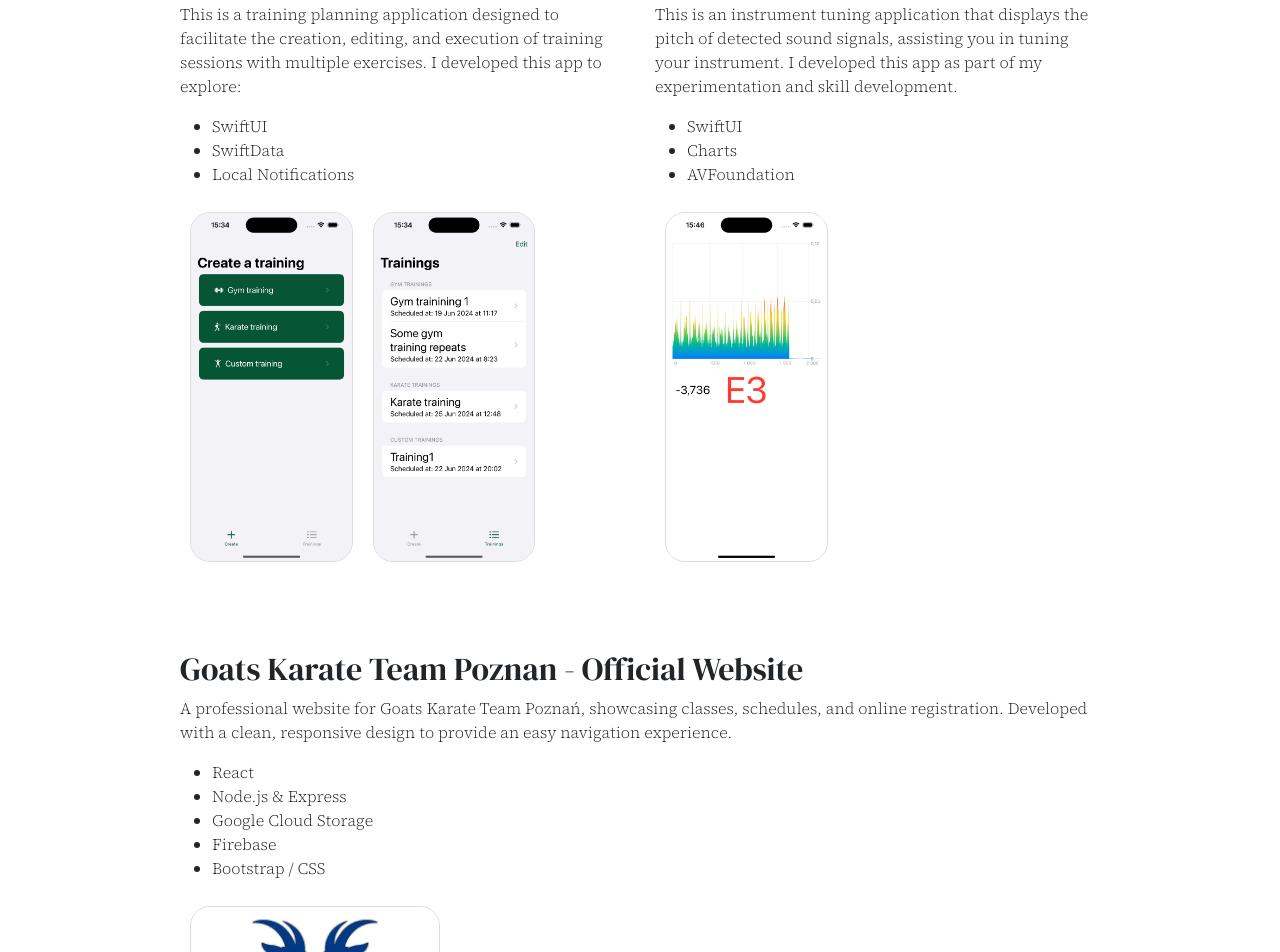
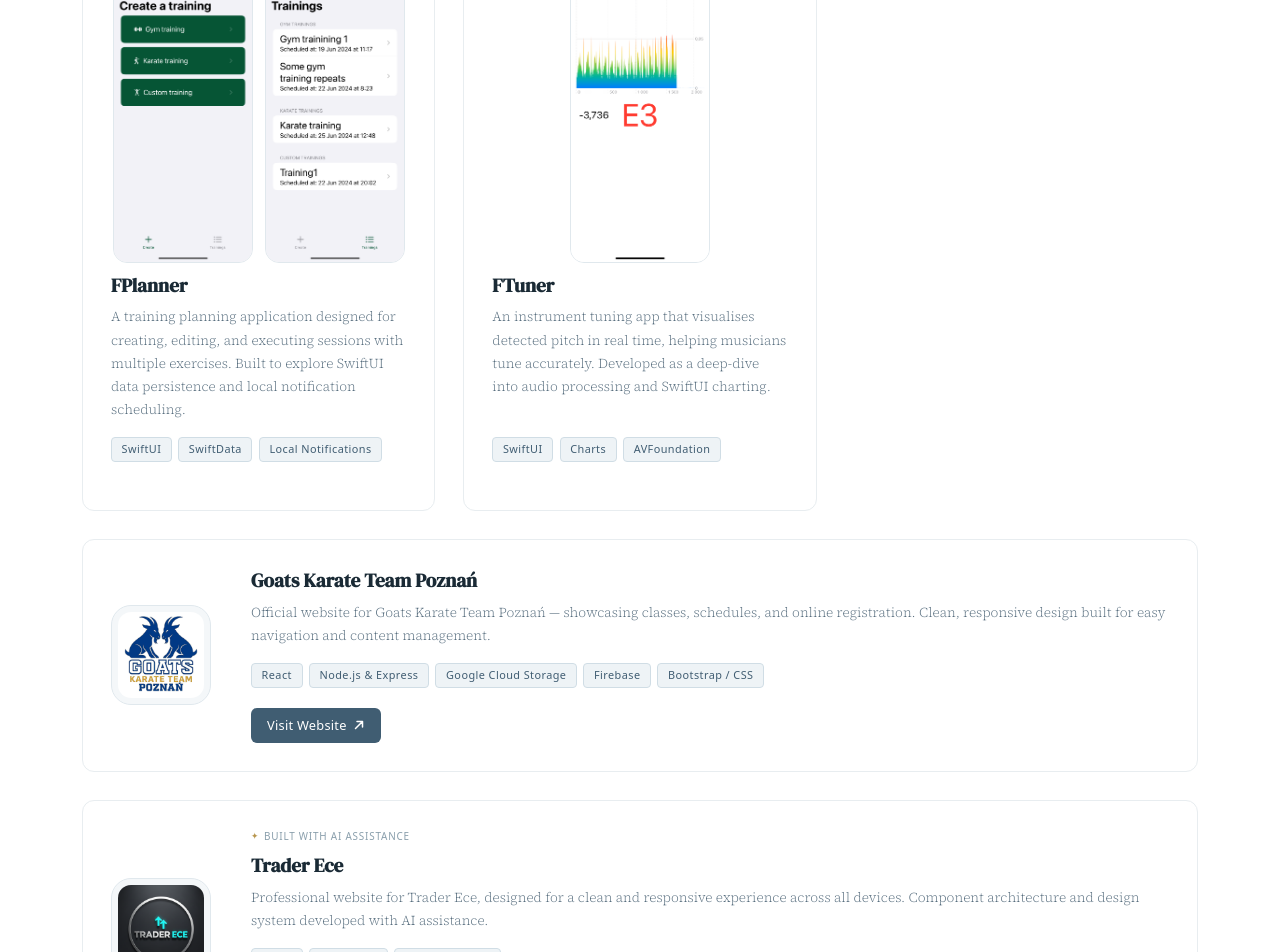
Before and after one commit to fatihkaganemre/personal-webiste, a React (Vite) app in the folder my-website/: page / in a window 1280 px wide. Shown: the part 1840-2792 px from the top of the page. Built offline with nearby package versions, Linux system fonts and the light colour scheme.

Commit message:
Add trader ece website

```diff
--- a/my-website/src/components/Portfolio.css
+++ b/my-website/src/components/Portfolio.css
@@ -1,44 +1,230 @@
-.portfolio-img {
-  max-height: 350px;
-  max-width: 250px;
-  object-fit: cover;
-  border: 1px solid #ddd;
-  border-radius: 20px;
-  margin: 10px;
-  transition: transform 0.3s;
+/* ── Portfolio Section ── */
+.portfolio {
+  padding-bottom: 5rem;
 }
 
-.portfolio-img:hover {
-  transform: scale(1.03);
+/* ── Hero Banner ── */
+.portfolio-hero {
+  padding: 4rem 0 3rem;
+  text-align: center;
+  border-bottom: 1px solid rgba(64, 93, 114, 0.15);
+  margin-bottom: 3.5rem;
 }
 
-/* BUTTON */
+.portfolio-hero h1 {
+  font-size: clamp(2.2rem, 5vw, 3.2rem);
+  letter-spacing: -0.01em;
+  margin-bottom: 0.75rem;
+  color: #1a2a35;
+}
+
+.portfolio-hero p {
+  font-size: 1rem;
+  color: #5a7080;
+  max-width: 520px;
+  margin: 0 auto;
+  line-height: 1.7;
+}
+
+/* ── Grid ── */
+.portfolio-grid {
+  display: grid;
+  grid-template-columns: repeat(auto-fill, minmax(340px, 1fr));
+  gap: 1.75rem;
+}
+
+/* ── Card ── */
+.portfolio-card {
+  background: #fff;
+  border: 1px solid #e8edf0;
+  border-radius: 12px;
+  padding: 1.75rem;
+  display: flex;
+  flex-direction: column;
+  gap: 10px;
+  transition: box-shadow 0.25s ease, transform 0.25s ease;
+  position: relative;
+  overflow: hidden;
+}
+
+.portfolio-card::before {
+  content: '';
+  position: absolute;
+  top: 0; left: 0; right: 0;
+  height: 3px;
+  background: linear-gradient(90deg, #405d72, #6b93ad);
+  opacity: 0;
+  transition: opacity 0.25s ease;
+}
+
+.portfolio-card:hover {
+  box-shadow: 0 8px 32px rgba(64, 93, 114, 0.12);
+  transform: translateY(-3px);
+}
+
+.portfolio-card:hover::before {
+  opacity: 1;
+}
+
+/* Wide card spans full width */
+.portfolio-card.card-wide {
+  grid-column: 1 / -1;
+  flex-direction: row;
+  align-items: center;
+  gap: 2.5rem;
+}
+
+@media (max-width: 700px) {
+  .portfolio-card.card-wide {
+    flex-direction: column;
+    gap: 1.5rem;
+  }
+}
+
+/* ── Card content area ── */
+.card-body {
+  flex: 1;
+  display: flex;
+  flex-direction: column;
+}
+
+/* ── Title ── */
+.card-title {
+  font-size: 1.2rem;
+  font-weight: 600;
+  color: #1a2a35;
+  margin-bottom: 0.5rem;
+  line-height: 1.3;
+}
+
+/* ── Description ── */
+.card-desc {
+  font-size: 0.85rem;
+  color: #5a7080;
+  line-height: 1.7;
+  margin-bottom: 1rem;
+  flex: 1;
+}
+
+/* ── Tech tags ── */
+.tech-list {
+  display: flex;
+  flex-wrap: wrap;
+  gap: 0.4rem;
+  margin-bottom: 1.25rem;
+  list-style: none;
+  padding: 0;
+}
+
+.tech-tag {
+  font-size: 0.68rem;
+  font-weight: 500;
+  letter-spacing: 0.04em;
+  padding: 0.2rem 0.6rem;
+  border-radius: 4px;
+  background: #eef3f6;
+  color: #405d72;
+  border: 1px solid #d0dde5;
+  white-space: nowrap;
+}
+
+/* ── Visit button ── */
 .portfolio-btn {
-  display: inline-block;
-  margin-top: 12px;
-  padding: 8px 14px;
+  display: inline-flex;
+  align-items: center;
+  gap: 0.4rem;
+  margin-top: auto;
+  padding: 0.5rem 1rem;
   background-color: #405d72;
-  color: white;
+  color: #fff;
   border-radius: 6px;
   text-decoration: none;
-  font-size: 0.9rem;
+  font-size: 0.8rem;
+  font-weight: 500;
+  width: fit-content;
+  letter-spacing: 0.02em;
+  transition: background-color 0.2s ease, gap 0.2s ease;
 }
 
 .portfolio-btn:hover {
   background-color: #2f4556;
+  gap: 0.6rem;
 }
 
-/* Card spacing */
-.portfolio-card {
-  padding: 15px;
-  border-radius: 15px;
-  background-color: rgba(255,255,255,0.05);
-  margin-bottom: 30px;
+.portfolio-btn svg {
+  flex-shrink: 0;
 }
 
-/* Responsive */
+/* ── Images area ── */
+.portfolio-images {
+  display: flex;
+  gap: 0.75rem;
+  align-items: center;
+  flex-wrap: wrap;
+}
+
+/* App screenshots (tall, portrait) */
+.portfolio-card:not(.card-wide) .portfolio-images {
+  justify-content: center;
+  margin-top: 1.25rem;
+}
+
+.portfolio-img {
+  object-fit: cover;
+  border-radius: 14px;
+  border: 1px solid #e0e8ed;
+  transition: transform 0.3s ease, box-shadow 0.3s ease;
+}
+
+/* Tall screenshots for iOS apps */
+.portfolio-card:not(.card-wide) .portfolio-img {
+  max-height: 300px;
+  max-width: 140px;
+  width: 100%;
+}
+
+/* Logo/icon for website cards */
+.card-wide .portfolio-img {
+  width: 100px;
+  height: 100px;
+  border-radius: 20px;
+  object-fit: contain;
+  flex-shrink: 0;
+  background: #f4f7f9;
+  padding: 6px;
+}
+
+.portfolio-img:hover {
+  transform: scale(1.04);
+  box-shadow: 0 6px 20px rgba(64, 93, 114, 0.15);
+}
+
+/* ── AI badge ── */
+.ai-badge {
+  display: inline-flex;
+  align-items: center;
+  gap: 0.3rem;
+  font-size: 0.62rem;
+  letter-spacing: 0.08em;
+  text-transform: uppercase;
+  color: #8a9fac;
+  margin-bottom: 0.6rem;
+}
+
+.ai-badge::before {
+  content: '✦';
+  color: #b8964e;
+  font-size: 0.55rem;
+}
+
+/* ── Responsive ── */
 @media (max-width: 600px) {
-  .portfolio-img {
-    max-height: 250px;
+  .portfolio-grid {
+    grid-template-columns: 1fr;
+  }
+
+  .portfolio-card:not(.card-wide) .portfolio-img {
+    max-height: 220px;
+    max-width: 110px;
   }
 }
--- a/my-website/src/components/Portfolio.jsx
+++ b/my-website/src/components/Portfolio.jsx
@@ -1,58 +1,98 @@
 import React from "react";
-import './Portfolio.css';
+import "./Portfolio.css";
 
 const projects = [
   {
     title: "FPlanner",
-    description: "This is a training planning application designed to facilitate the creation, editing, and execution of training sessions with multiple exercises. I developed this app to explore:",
+    description:
+      "A training planning application designed for creating, editing, and executing sessions with multiple exercises. Built to explore SwiftUI data persistence and local notification scheduling.",
     tech: ["SwiftUI", "SwiftData", "Local Notifications"],
     images: ["./images/FPlanner1.png", "./images/FPlanner2.png"],
     link: null,
-    colClass: "col-lg-5 col-sm-12"
+    wide: false,
+    aiAssisted: false,
   },
   {
     title: "FTuner",
-    description: "This is an instrument tuning application that displays the pitch of detected sound signals, assisting you in tuning your instrument. I developed this app as part of my experimentation and skill development.",
+    description:
+      "An instrument tuning app that visualises detected pitch in real time, helping musicians tune accurately. Developed as a deep-dive into audio processing and SwiftUI charting.",
     tech: ["SwiftUI", "Charts", "AVFoundation"],
     images: ["./images/FTuner.png"],
     link: null,
-    colClass: "col-lg-5 col-sm-12"
+    wide: false,
+    aiAssisted: false,
   },
   {
-    title: "Goats Karate Team Poznan - Official Website",
-    description: "A professional website for Goats Karate Team Poznań, showcasing classes, schedules, and online registration. Developed with a clean, responsive design to provide an easy navigation experience.",
+    title: "Goats Karate Team Poznań",
+    description:
+      "Official website for Goats Karate Team Poznań — showcasing classes, schedules, and online registration. Clean, responsive design built for easy navigation and content management.",
     tech: ["React", "Node.js & Express", "Google Cloud Storage", "Firebase", "Bootstrap / CSS"],
     images: ["./images/GoatsLogo.png"],
     link: "https://www.goatskarate.pl/",
-    colClass: "col-lg-10 col-sm-12"
-  }
+    wide: true,
+    aiAssisted: false,
+  },
+  {
+    title: "Trader Ece",
+    description:
+      "Professional website for Trader Ece, designed for a clean and responsive experience across all devices. Component architecture and design system developed with AI assistance.",
+    tech: ["React", "TypeScript", "Bootstrap / CSS"],
+    images: ["./images/TraderEceLogo.png"],
+    link: "https://trader-ece.vercel.app/",
+    wide: true,
+    aiAssisted: true,
+  },
 ];
 
+const ArrowIcon = () => (
+  <svg width="12" height="12" viewBox="0 0 12 12" fill="none" xmlns="http://www.w3.org/2000/svg">
+    <path d="M2.5 9.5L9.5 2.5M9.5 2.5H4M9.5 2.5V8" stroke="currentColor" strokeWidth="1.5" strokeLinecap="round" strokeLinejoin="round"/>
+  </svg>
+);
+
 function PortfolioCard({ project }) {
+  const { title, description, tech, images, link, wide, aiAssisted } = project;
+
   return (
-    <div className={`${project.colClass} mb-5 portfolio-card`}>
-      <h2 className="dm-serif-font">{project.title}</h2>
-      <p className="noto-serif-font">{project.description}</p>
-      <ul className="noto-serif-font">
-        {project.tech.map((techItem, idx) => (
-          <li key={idx}>{techItem}</li>
+    <div className={`portfolio-card${wide ? " card-wide" : ""}`}>
+      {/* Images */}
+      <div className="portfolio-images">
+        {images.map((img, idx) => (
+          <img
+            key={idx}
+            src={img}
+            alt={`${title} screenshot ${idx + 1}`}
+            className="portfolio-img"
+          />
+        ))}
+      </div>
+
+      {/* Content */}
+      <div className="card-body">
+        {aiAssisted && (
+          <span className="ai-badge">Built with AI assistance</span>
+        )}
+
+        <h2 className="card-title dm-serif-font">{title}</h2>
+        <p className="card-desc noto-serif-font">{description}</p>
+
+        <ul className="tech-list">
+          {tech.map((item, idx) => (
+            <li key={idx} className="tech-tag">{item}</li>
           ))}
         </ul>
-      <div>
-        {project.images.map((img, idx) => (
-            <img key={idx} src={img} alt={`${project.title} screenshot ${idx + 1}`} className="portfolio-img" />
-        ))}
-      </div>
-      {project.link && (
+
+        {link && (
           <a
-          href={project.link}
+            href={link}
             target="_blank"
             rel="noopener noreferrer"
             className="portfolio-btn"
           >
-          Visit Website
+            Visit Website <ArrowIcon />
           </a>
         )}
+      </div>
     </div>
   );
 }
@@ -60,17 +100,16 @@ function PortfolioCard({ project }) {
 function Portfolio() {
   return (
     <section className="portfolio">
-      <div className="container my-5">
-        <div className="p-5 text-center bg-body-secondary rounded-3">
-          <h1 className="text-body-emphasis dm-serif-font">Portfolio</h1>
-          <p className="lead noto-serif-font">
-            A selection of my work highlighting responsive design, modern frameworks, and full-stack development expertise.
+      <div className="container">
+        <div className="portfolio-hero">
+          <h1 className="dm-serif-font">Portfolio</h1>
+          <p className="noto-serif-font">
+            A selection of my work — iOS applications, full-stack web projects,
+            and responsive design implementations.
           </p>
         </div>
-      </div>
 
-      <div className="container mb-5">
-        <div className="row justify-content-lg-center">
+        <div className="portfolio-grid">
           {projects.map((project, idx) => (
             <PortfolioCard key={idx} project={project} />
           ))}
```
Also changed, not shown: my-website/public/images/TraderEceLogo.png (added). Lines whose indentation alone changed are shown as unchanged.
